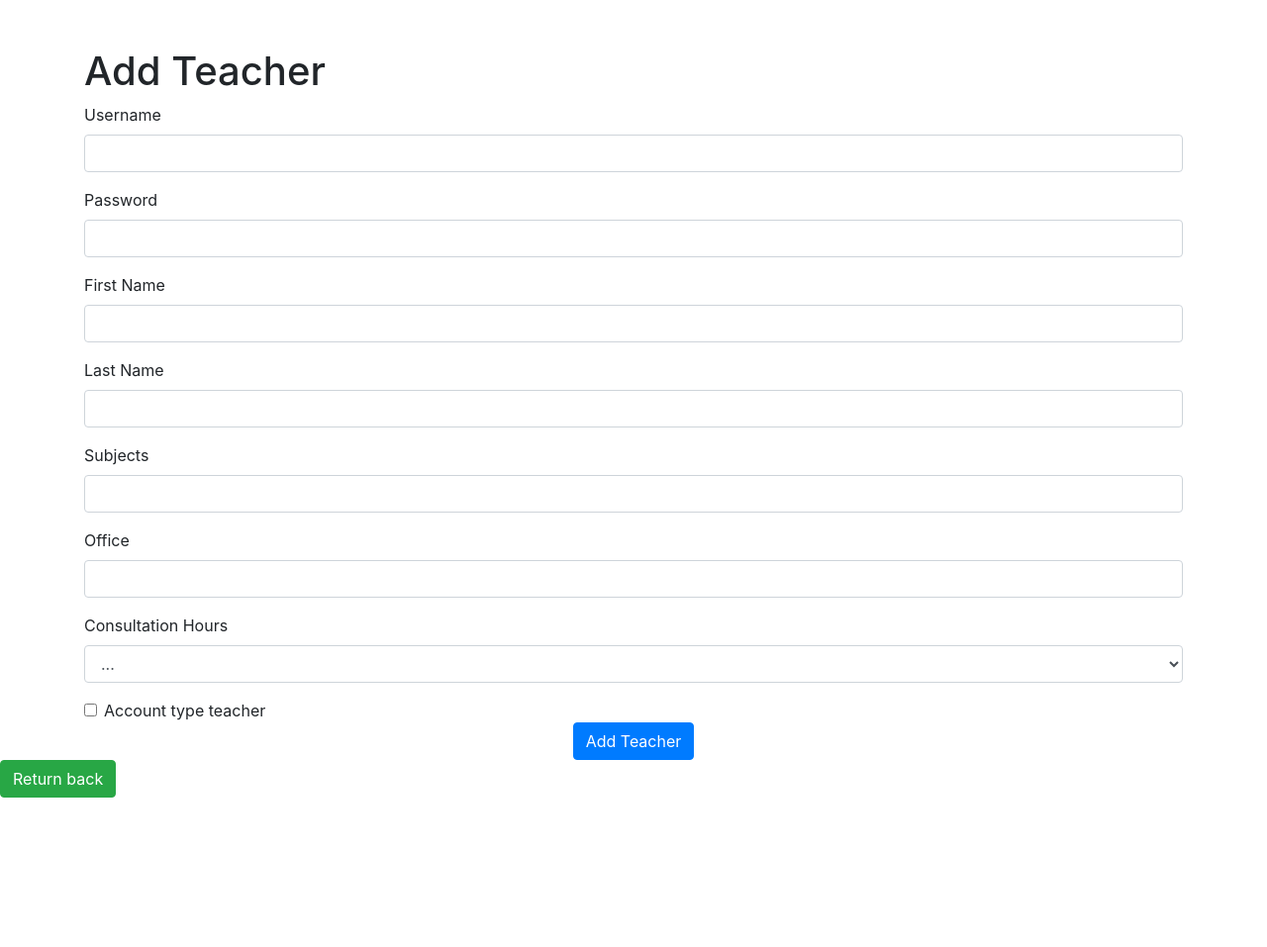
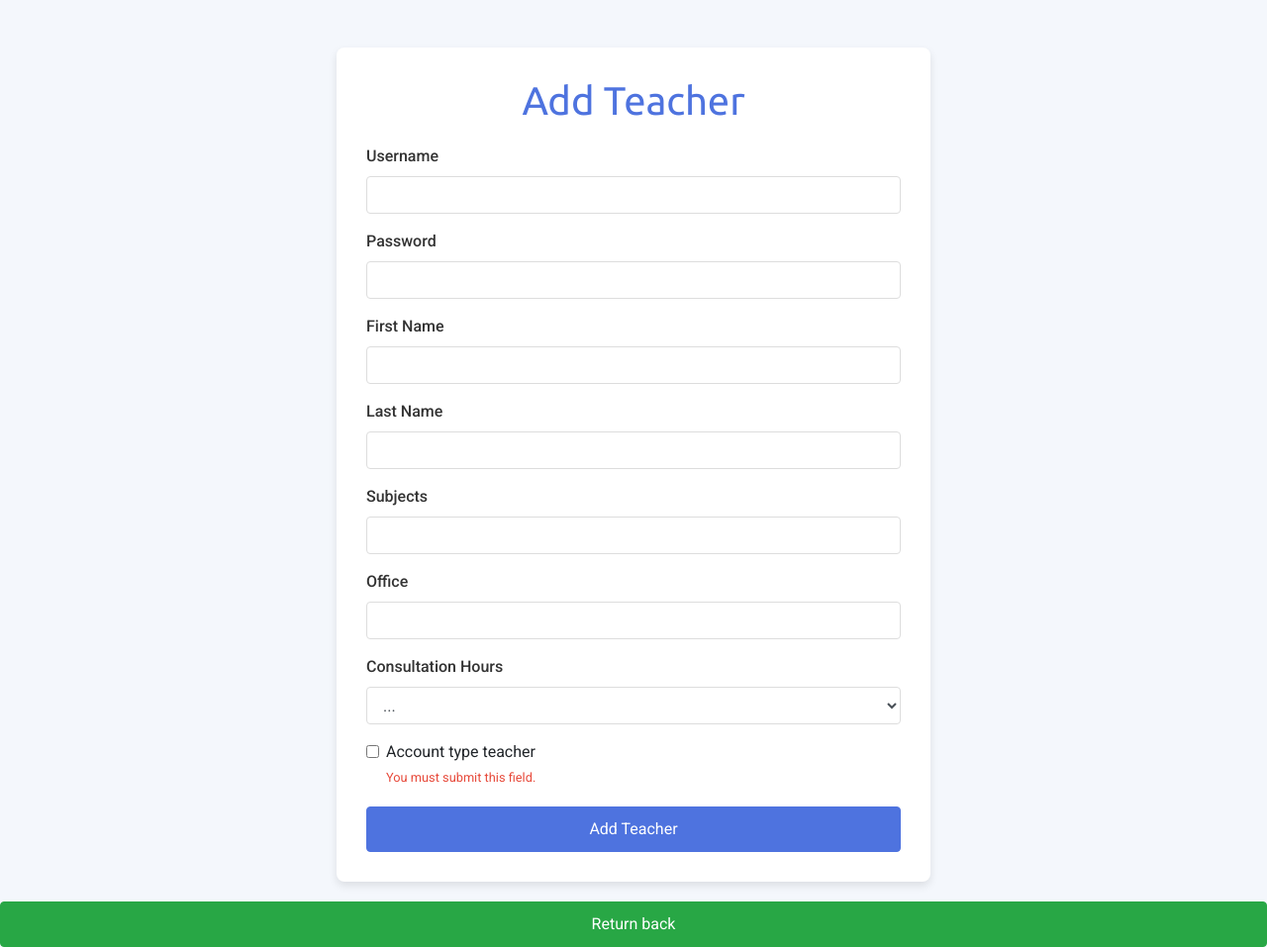
Before and after one commit to Herman-GIT-1/origin, a Flask app: page /admin_page/add_teacher in a window 1280 px wide. Shown: the whole page at 99% size. Before the commit the page ends 806 px from the top, so only its background shows below. Run offline with Flask 3, Linux system fonts and the light colour scheme; a user stored in the database is signed in.

Commit message:
Update add_teacher.html

```diff
--- a/templates/add_teacher.html
+++ b/templates/add_teacher.html
@@ -1,11 +1,105 @@
 <!DOCTYPE html>
 <html lang="en">
+
 <head>
     <meta charset="UTF-8">
     <meta name="viewport" content="width=device-width, initial-scale=1.0">
     <title>Add Teacher</title>
+    <link href="https://fonts.googleapis.com/css2?family=Roboto:wght@400;500&family=Ubuntu:wght@400;700&display=swap" rel="stylesheet">
     <link rel="stylesheet" href="https://cdn.jsdelivr.net/npm/bootstrap@4.3.1/dist/css/bootstrap.min.css">
+    <style>
+        body {
+            font-family: 'Roboto', sans-serif;
+            background-color: #f4f7fc;
+        }
+
+        .container {
+            background-color: #ffffff;
+            border-radius: 8px;
+            box-shadow: 0 4px 8px rgba(0, 0, 0, 0.1);
+            padding: 30px;
+            max-width: 600px;
+            margin-top: 50px;
+        }
+
+        h1 {
+            font-family: 'Ubuntu', sans-serif;
+            color: #4e73df;
+            text-align: center;
+            margin-bottom: 20px;
+        }
+
+        .form-group label {
+            font-weight: 500;
+            color: #333;
+        }
+
+        .form-control {
+            border-radius: 4px;
+            border: 1px solid #ddd;
+            box-shadow: none;
+            transition: all 0.3s ease;
+        }
+
+        .form-control:focus {
+            border-color: #4e73df;
+            box-shadow: 0 0 8px rgba(78, 115, 223, 0.4);
+        }
+
+        .form-check-input:checked {
+            background-color: #4e73df;
+            border-color: #4e73df;
+        }
+
+        .btn-primary {
+            background-color: #4e73df;
+            border-color: #4e73df;
+            padding: 10px 20px;
+            width: 100%;
+            font-size: 16px;
+            border-radius: 4px;
+            transition: background-color 0.3s;
+        }
+
+        .btn-primary:hover {
+            background-color: #2e59d9;
+        }
+
+        .btn-success {
+            background-color: #28a745;
+            border-color: #28a745;
+            padding: 10px 20px;
+            margin-top: 20px;
+            font-size: 16px;
+            width: 100%;
+            border-radius: 4px;
+            transition: background-color 0.3s;
+        }
+
+        .btn-success:hover {
+            background-color: #218838;
+        }
+
+        .form-check {
+            margin-bottom: 20px;
+        }
+
+        .invalid-feedback {
+            display: none;
+            color: #e74a3b;
+        }
+
+        .form-check-input:invalid~.invalid-feedback {
+            display: block;
+        }
+
+        .text-center {
+            margin-top: 20px;
+        }
+
+    </style>
 </head>
+
 <body>
     <div class="container mt-5">
         <h1>Add Teacher</h1>
@@ -37,7 +131,7 @@
             <div class="form-group">
                 <label for="consultation_hours">Consultation Hours</label>
                 <select type="text" name="consultation_hours" class="form-control">
-                <option selected disabled value="">...</option>
+                    <option selected disabled value="">...</option>
                     <option>8:00-9:30</option>
                     <option>10:00-12:30</option>
                     <option>13:00-14:30</option>
@@ -48,12 +142,12 @@
             <div class="form-check">
                 <input class="form-check-input" type="checkbox" value="teacher" name="account_type" id="account_type" required>
                 <label class="form-check-label" for="invalidCheck">
-                  Account type teacher
+                    Account type teacher
                 </label>
                 <div class="invalid-feedback">
-                  You must submit, bitch.
+                    You must submit this field.
                 </div>
-              </div>
+            </div>
             <div class="text-center">
                 <button type="submit" class="btn btn-primary">Add Teacher</button>
             </div>
@@ -61,4 +155,5 @@
     </div>
     <a href="{{ url_for('admin_page') }}" class="btn btn-success">Return back</a>
 </body>
+
 </html>
```
